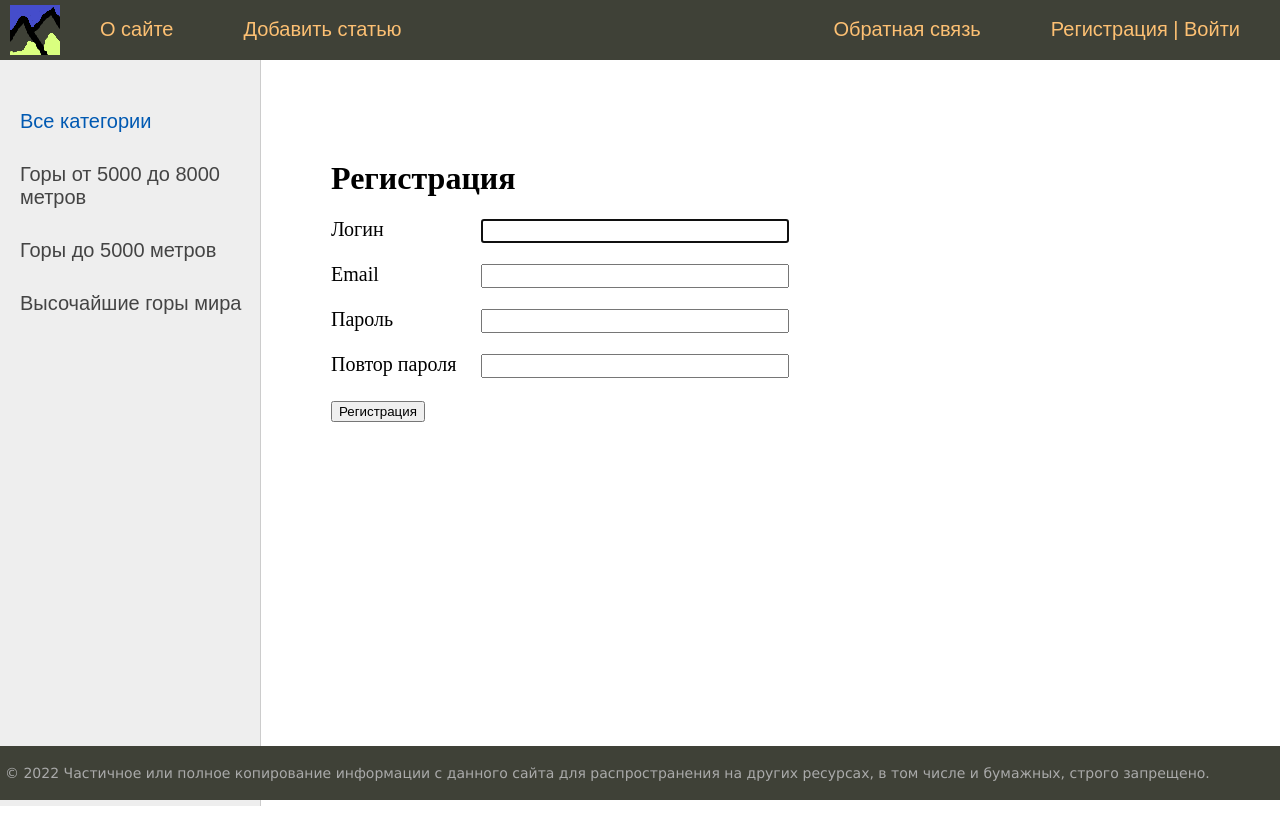
After one commit to IvanNikandrov/Ivan_site, a Django app: page /register/ in a window 1280 px wide. The commit adds this page. Run offline with Django 4.2, Linux system fonts and the light colour scheme; data comes from the database, SQL or seed files in the repository; both versions use the stored data as it was after the commit.

Commit message:
Add somthing

```diff
--- a/coolsite/mount/forms.py
+++ b/coolsite/mount/forms.py
@@ -1,4 +1,6 @@
 from django import forms
+from django.contrib.auth.forms import UserCreationForm, AuthenticationForm
+from django.contrib.auth.models import User
 from django.core.exceptions import ValidationError
 
 from .models import *
@@ -22,3 +24,17 @@ class AddPostForm(forms.ModelForm):
         if len(title) > 200:
             raise ValidationError('Длинна превышает 200 символов')
         return title
+
+
+class RegisterUserForm(UserCreationForm):
+    username = forms.CharField(label='Логин', widget=forms.TextInput(attrs={'class': 'form-input'}))
+    email = forms.EmailField(label='Email', widget=forms.EmailInput(attrs={'class': 'form-input'}))
+    password1 = forms.CharField(label='Пароль', widget=forms.PasswordInput(attrs={'class': 'form-input'}))
+    password2 = forms.CharField(label='Повтор пароля', widget=forms.PasswordInput(attrs={'class': 'form-input'}))
+    class Meta:
+        model = User
+        fields = ('username', 'email', 'password1', 'password2')
+
+class LoginUserForm(AuthenticationForm):
+    username = forms.CharField(label='Логин', widget=forms.TextInput(attrs={'class': 'form-input'}))
+    password = forms.CharField(label='Пароль', widget=forms.PasswordInput(attrs={'class': 'form-input'}))
--- a/coolsite/mount/models.py
+++ b/coolsite/mount/models.py
@@ -21,7 +21,7 @@ class Mount(models.Model):
     class Meta:
         verbose_name = 'Роскошные горищи'
         verbose_name_plural = 'Роскошные горищи'
-        ordering = ['-time_create', 'title']
+        ordering = ['id']
 
 
 class Category(models.Model):
--- a/coolsite/mount/static/mount/css/styles.css
+++ b/coolsite/mount/static/mount/css/styles.css
@@ -76,7 +76,7 @@ ul.list-articles li {
 .clear {clear: both;}
 
 .header {
-	background: cornflowerblue;
+	background: #3F4137;
 	height: 60px;
 }
 
@@ -103,8 +103,8 @@ ul.mainmenu li.logo {margin: 0;}
 ul.mainmenu li.last {float: right;}
 
 ul.mainmenu li a {
-	color: black;
-	text-decoration: darkblue;
+	color: #fdc073;
+	text-decoration: none;
 }
 ul.mainmenu li a:hover {
 	color: #FDA83D;
@@ -356,9 +356,9 @@ ul.lang-list li a:hover {color: #fdc073;}
 #footer {
 	box-sizing: border-box;
 
-	background: lightgrey;
+	background: #3F4137;
 	padding: 5px;
-	color: black;
+	color: #aaa;
 	font-size: 14px;
 	font-family: Verdana, Geneva, Arial, Helvetica;
 	text-align: left;
--- a/coolsite/mount/templates/mount/about.html
+++ b/coolsite/mount/templates/mount/about.html
@@ -4,5 +4,5 @@
 <h1>{{title}}</h1>
     <p>Этот сайт является тестовым проектом про горы.</p>
     <p>Основная цель данного ресурса - продемонстрировать мои умения в работе с django.</p>
-    <p>Хорошего вам дня! А да прибудет с вами сила!</p>
+    <p>Хорошего вам дня! И да прибудет с вами сила!</p>
 {% endblock %}
--- a/coolsite/mount/templates/mount/base.html
+++ b/coolsite/mount/templates/mount/base.html
@@ -16,9 +16,16 @@
             {% block mainmenu %}
                 <div class="header">
                     <ul id="mainmenu" class="mainmenu">
-                        <li class="logo"><a href="#">
+                        <li class="logo"><a href=" {% url 'home' %}">
                             <div class="logo"></div>
                         </a></li>
+
+                        {% if request.user.is_authenticated %}
+                            <li class="last">{{ user.username }} | <a href="{% url 'logout' %}">Выйти</a></li>
+                        {% else %}
+                            <li class="last"><a href="{% url 'register' %}">Регистрация</a> | <a href="{% url 'login' %}">Войти</a></li>
+                        {% endif %}
+
                         {% show_mainmenu %}
                     </ul>
                     <div class="clear"></div>
@@ -51,6 +58,32 @@
                         <div class="content-text">
                             {% block content %}
                             {% endblock %}
+                            {% if page_obj.has_other_pages %}
+                                <nav class="list-pages">
+                                <ul>
+                                {% if page_obj.has_previous %}
+                                    <li class="page-num">
+                                        <a href="?page= {{ page_obj.previous_page_number }}">&lt;</a>
+                                    </li>
+                                {% endif %}
+                                {% for p in paginator.page_range %}
+                                    {% if page_obj.number == p %}
+                                        <li class="page-num page-num-selected">{{ p }}</li>
+                                    {% elif p >= page_obj.number|add:-2 and p <= page_obj.number|add:2 %}
+                                        <li class="page-num">
+                                            <a href="?page={{ p }}">{{ p }}</a>
+                                        </li>
+                                    {% endif %}
+                                {% endfor %}
+                            {% endif %}
+
+                            {% if page_obj.has_next %}
+                                    <li class="page-num">
+                                        <a href="?page= {{ page_obj.next_page_number }}">&gt;</a>
+                                    </li>
+                                {% endif %}
+                            </nav>
+                            </ul>
                         </div>
                         <!-- Конец блока контента -->
 
--- /dev/null
+++ b/coolsite/mount/templates/mount/register.html
@@ -0,0 +1,14 @@
+{% extends 'mount/base.html' %}
+
+{% block content %}
+<h1>{{ title }}</h1>
+    <form method="post">
+        {% csrf_token %}
+        {% for f in form %}
+            <p><label class="form-label" for="{{ f.id_for_label }}">{{ f.label }}</label>{{ f }}</p>
+            <div class="form-error">{{ f.errors }}</div>
+        {% endfor %}
+
+        <button type="submit">Регистрация</button>
+    </form>
+{% endblock %}
--- a/coolsite/mount/templatetags/mount_tags.py
+++ b/coolsite/mount/templatetags/mount_tags.py
@@ -27,7 +27,6 @@ def show_mainmenu(sort=None):
     menu = [
         {'title': 'О сайте', 'url_name': 'about'},
         {'title': 'Добавить статью', 'url_name': 'add_page'},
-        {'title': 'Обратная связь', 'url_name': 'contact'},
-        {'title': 'Войти', 'url_name': 'login'}
+        {'title': 'Обратная связь', 'url_name': 'contact'}
     ]
     return {'menu': menu}
--- a/coolsite/mount/urls.py
+++ b/coolsite/mount/urls.py
@@ -9,7 +9,9 @@ urlpatterns = [
     path('about/', about, name='about'),
     path('addpage/', AddPage.as_view(), name='add_page'),
     path('contact/', contact, name='contact'),
-    path('login/', login, name='login'),
+    path('login/', LoginUser.as_view(), name='login'),
+    path('logout/', logout_user, name='logout'),
+    path('register/', RegisterUser.as_view(), name='register'),
     path('post/<slug:post_slug>/', ShowPost.as_view(), name='post'),
     path('category/<slug:cat_slug>', MontCategory.as_view(), name='category')
 ]
--- a/coolsite/mount/views.py
+++ b/coolsite/mount/views.py
@@ -1,13 +1,17 @@
+from django.contrib.auth import logout, login
+from django.contrib.auth.views import LoginView
 from django.shortcuts import render, HttpResponse, redirect, get_object_or_404
 from django.http import HttpResponseNotFound, Http404
 from django.urls import reverse_lazy
 
-from .forms import AddPostForm
+from .forms import AddPostForm, RegisterUserForm, LoginUserForm
 from .models import *
 from django.views.generic import ListView, DetailView, CreateView
+from .utils import DataMixin
+from django.contrib.auth.mixins import LoginRequiredMixin
 
 
-class MountHome(ListView):
+class MountHome(DataMixin, ListView):
     model = Mount
     template_name = 'mount/index.html'
     context_object_name = 'posts'
@@ -15,10 +19,8 @@ class MountHome(ListView):
 
     def get_context_data(self, *, object_list=None, **kwargs):
         context = super().get_context_data(**kwargs)
-        context['title'] = 'Главная страница'
-        context['cat_selected'] = 0
-
-        return context
+        c_def = self.get_user_context(title='Главная страница')
+        return dict(list(context.items()) + list(c_def.items()))
 
     def get_queryset(self):
         return Mount.objects.filter(is_published=True)
@@ -34,23 +36,27 @@ class MountHome(ListView):
 #
 #     return render(request, 'mount/index.html', context=context)
 #
-
+# @login_requuired
 def about(request):
     context = {
         'title': 'О нас',
     }
     return render(request, 'mount/about.html', context=context)
 
-class AddPage(CreateView):
+
+class AddPage(LoginRequiredMixin, DataMixin, CreateView):
     form_class = AddPostForm
     template_name = "mount/addpage.html"
     success_url = reverse_lazy('home')
 
+    login_url = reverse_lazy('home')
+    raise_exception = True
+
     def get_context_data(self, *, object_list=None, **kwargs):
         context = super().get_context_data(**kwargs)
-        context['title'] = "Добавить статью"
+        c_def = self.get_user_context(title='Добавить статью')
+        return dict(list(context.items()) + list(c_def.items()))
 
-        return context
 
 # def add_page(request):
 #     if request.method == 'POST':
@@ -69,11 +75,7 @@ def contact(request):
     return HttpResponse('ФОрма обратной связи')
 
 
-def login(request):
-    return HttpResponse('Авторизация')
-
-
-class ShowPost(DetailView):
+class ShowPost(DataMixin, DetailView):
     model = Mount
     template_name = 'mount/post.html'
     slug_url_kwarg = 'post_slug'
@@ -81,9 +83,10 @@ class ShowPost(DetailView):
 
     def get_context_data(self, *, object_list=None, **kwargs):
         context = super().get_context_data(**kwargs)
-        context['title'] = context['post']
+        c_def = self.get_user_context(title=context['post'])
+        return dict(list(context.items()) + list(c_def.items()))
 
-        return context
+
 # def show_post(request, post_slug):
 # post = get_object_or_404(Mount, slug=post_slug)
 # context = {
@@ -94,17 +97,16 @@ class ShowPost(DetailView):
 # return render(request, 'mount/post.html', context=context)
 
 
-class MontCategory(ListView):
+class MontCategory(DataMixin, ListView):
     model = Mount
     template_name = 'mount/index.html'
     context_object_name = 'posts'
 
     def get_context_data(self, *, object_list=None, **kwargs):
         context = super().get_context_data(**kwargs)
-        context['title'] = 'Категория - ' + str(context['posts'][0].cat)
-        context['cat_selected'] = context['posts'][0].cat_id
-
-        return context
+        c_def = self.get_user_context(title='Категория - ' + str(context['posts'][0].cat),
+                                      cat_selected=str(context['posts'][0].cat_id))
+        return dict(list(context.items()) + list(c_def.items()))
 
     def get_queryset(self):
         return Mount.objects.filter(cat__slug=self.kwargs['cat_slug'], is_published=True)
@@ -126,3 +128,36 @@ class MontCategory(ListView):
 
 def pageNotFound(request, exception):
     return HttpResponseNotFound('<h1> Страница не найдена </h1>')
+
+
+class RegisterUser(DataMixin, CreateView):
+    form_class = RegisterUserForm
+    template_name = 'mount/register.html'
+    success_url = reverse_lazy('login')
+
+    def get_context_data(self, *, object_list=None, **kwargs):
+        context = super().get_context_data(**kwargs)
+        c_def = self.get_user_context(title='Регистрация')
+        return dict(list(context.items()) + list(c_def.items()))
+
+    def form_valid(self, form):
+        user = form.save()
+        login(self.request, user)
+        return redirect('home')
+
+
+class LoginUser(DataMixin, LoginView):
+    form_class = LoginUserForm
+    template_name = 'mount/login.html'
+
+    def get_context_data(self, *, object_list=None, **kwargs):
+        context = super().get_context_data(**kwargs)
+        c_def = self.get_user_context(title='Авторизация')
+        return dict(list(context.items()) + list(c_def.items()))
+
+    def get_success_url(self):
+        return reverse_lazy('home')
+
+def logout_user(request):
+    logout(request)
+    return redirect('login')
```
Also changed, not shown: other parts of coolsite/mount/static/mount/css/styles.css (+38 -0 lines), coolsite/mount/templates/mount/login.html (added, +15 -0 lines), coolsite/mount/utils.py (added, +22 -0 lines), coolsite/db.sqlite3, coolsite/media/photos/2022/07/15/Mashuk.jpg (added).
